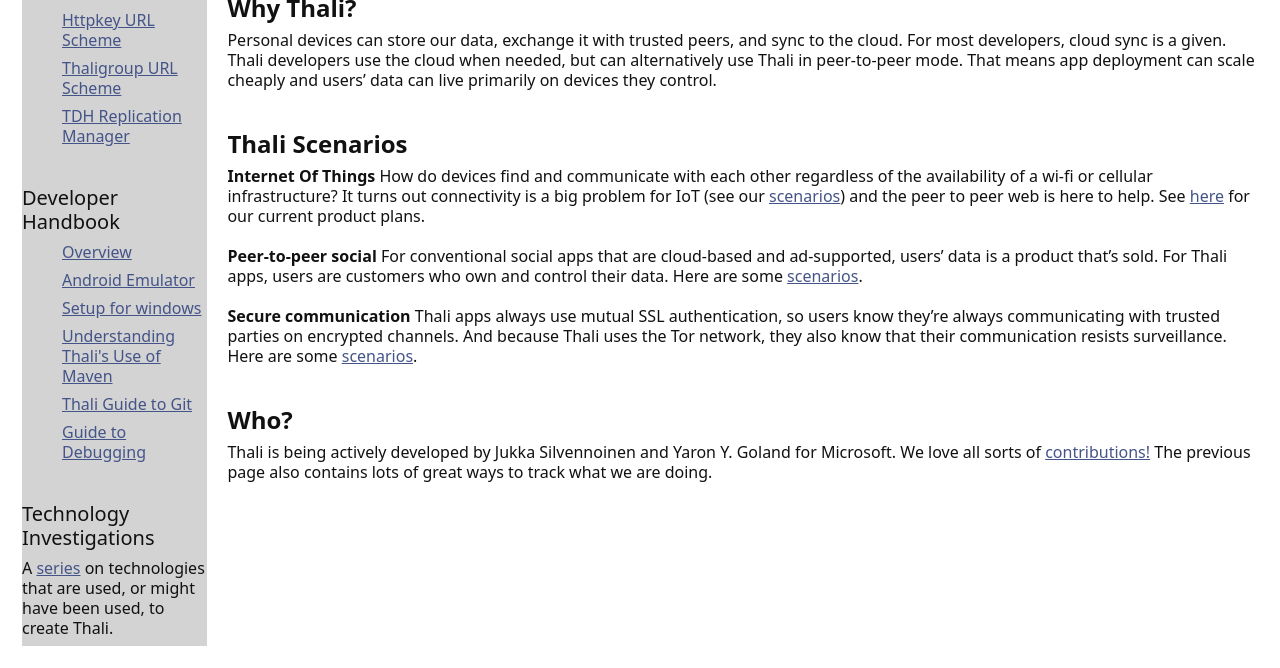
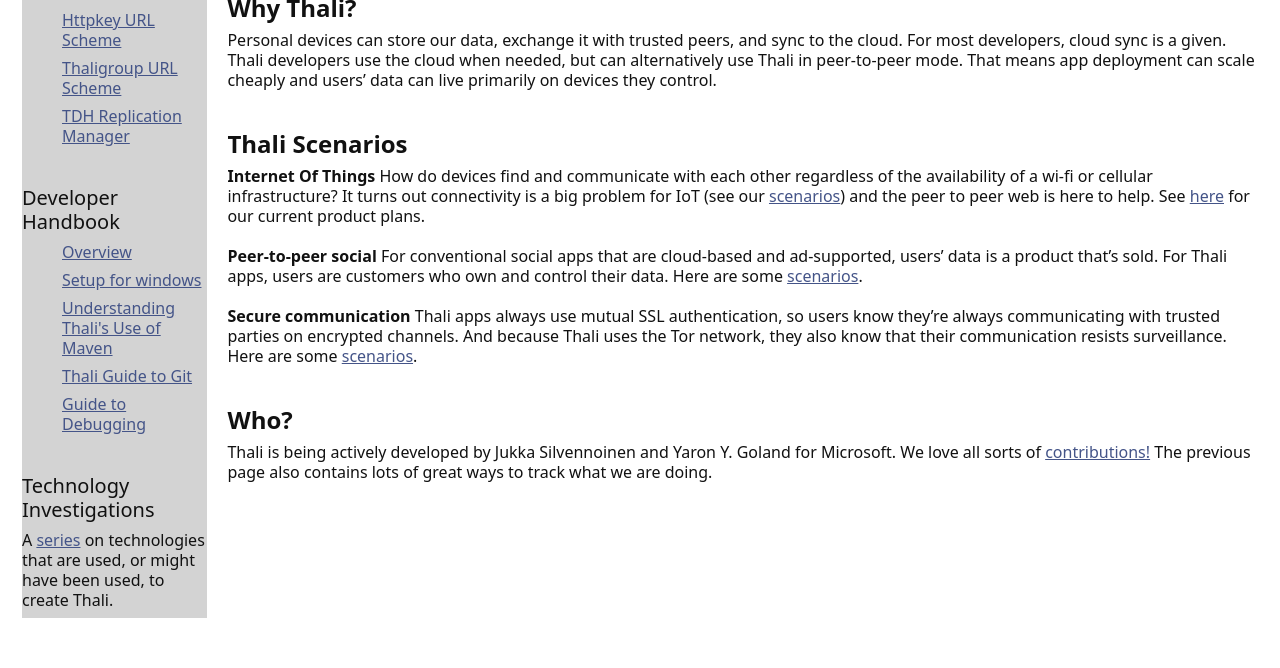
Before and after one commit to thaliproject/thali, a Jekyll site: the page built from index.md, in a window 1280 px wide. Shown: the part 320-988 px from the top of the page. Built offline with Jekyll 4.4.1, drawn with Linux system fonts in a browser that asks for light colours; Markdown is read by kramdown in place of the engine named in the settings; after the commit the page ends 960 px from its top, so only the background shows below that.

Commit message:
Update TableOfContents.html

```diff
--- a/_includes/TableOfContents.html
+++ b/_includes/TableOfContents.html
@@ -14,7 +14,6 @@
 <h2> Developer Handbook </h2>
 <ul style="list-style-type:none">
 <li><a href="DeveloperHandbook">Overview</a></li>
-<li> <a href="AndroidEmulator">Android Emulator</a></li>
 <li> <a href="SetupForWindows">Setup for windows</a></li>
 <li> <a href="UnderstandingThalisUseOfMaven">Understanding Thali's Use of Maven</a></li>
 <li><a href="ThaliGuideToGit">Thali Guide to Git</a></li>
```
